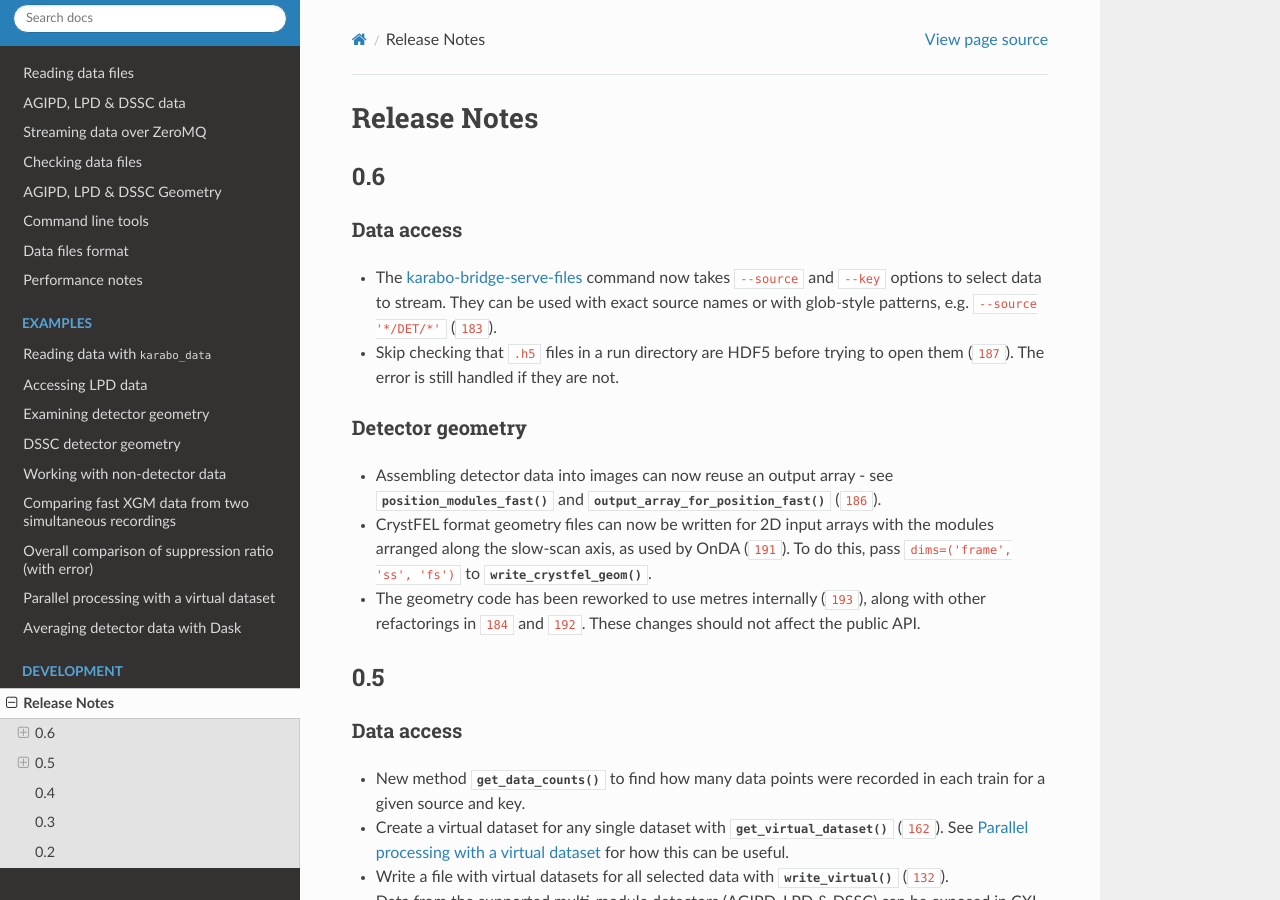
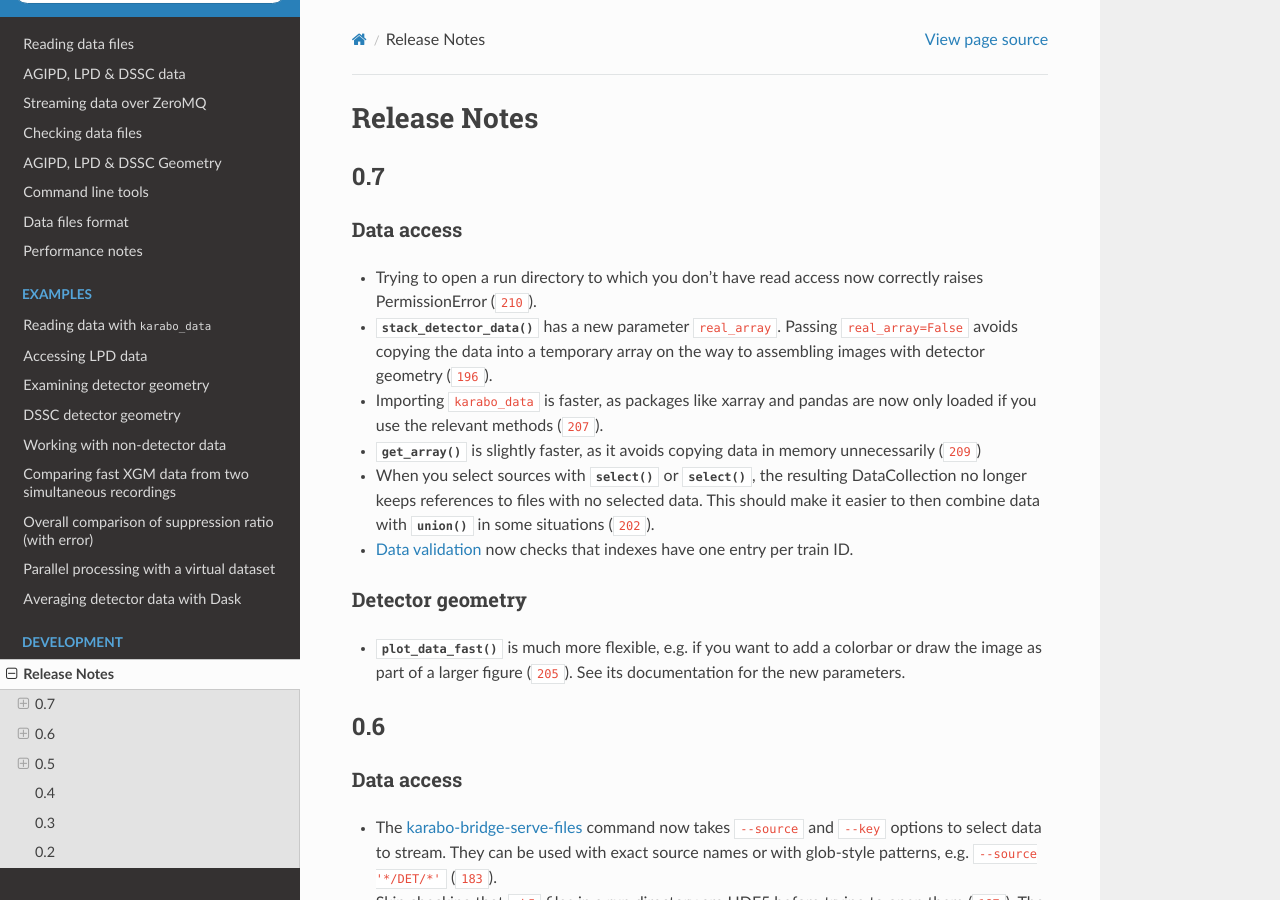
Before and after one commit to European-XFEL/karabo_data, a Sphinx documentation site: the page built from docs/changelog.rst, in a window 1280 px wide and 900 px high. Built offline with Sphinx 7.4.7 and the Read the Docs theme 2.0.0, drawn with Linux system fonts in a browser that asks for light colours; pages that are not in the unit, such as notebooks, are missing from menus; cross-references to code outside the pages are shown as plain code.

Commit message:
Add release notes for 0.7

```diff
--- a/docs/changelog.rst
+++ b/docs/changelog.rst
@@ -1,5 +1,36 @@
 Release Notes
 =============
+
+0.7
+---
+
+Data access
+~~~~~~~~~~~
+
+- Trying to open a run directory to which you don't have read access now
+  correctly raises PermissionError (:ghpull:`210`).
+- :func:`~.stack_detector_data` has a new parameter ``real_array``. Passing
+  ``real_array=False`` avoids copying the data into a temporary array on the way
+  to assembling images with detector geometry (:ghpull:`196`).
+- Importing ``karabo_data`` is faster, as packages like xarray and pandas are
+  now only loaded if you use the relevant methods (:ghpull:`207`).
+- :meth:`~.DataCollection.get_array` is slightly faster, as it avoids copying
+  data in memory unnecessarily (:ghpull:`209`)
+- When you select sources with :meth:`~.DataCollection.select` or
+  :meth:`~.DataCollection.select`, the resulting DataCollection no longer
+  keeps references to files with no selected data. This should make it easier
+  to then combine data with :meth:`~.DataCollection.union` in some situations
+  (:ghpull:`202`).
+- :doc:`Data validation <validation>` now checks that indexes have one entry per
+  train ID.
+
+Detector geometry
+~~~~~~~~~~~~~~~~~
+
+- :meth:`~.AGIPD_1MGeometry.plot_data_fast` is much more flexible, e.g.
+  if you want to add a colorbar or draw the image as part of a larger figure
+  (:ghpull:`205`). See its documentation for the new parameters.
+
 
 0.6
 ---
--- a/docs/validation.rst
+++ b/docs/validation.rst
@@ -17,6 +17,7 @@
   usable file.
 - The list of train IDs in a file has no zeros except for padding at the end.
 - Each train ID in a file is greater than the one before it.
+- The indexes have the same number of entries as train IDs.
 - The indexes do not point to data beyond the end of a dataset.
 - The indexes point to the start of the dataset, and then to successive chunks
   for successive trains, without gaps or overlaps between them.
```
